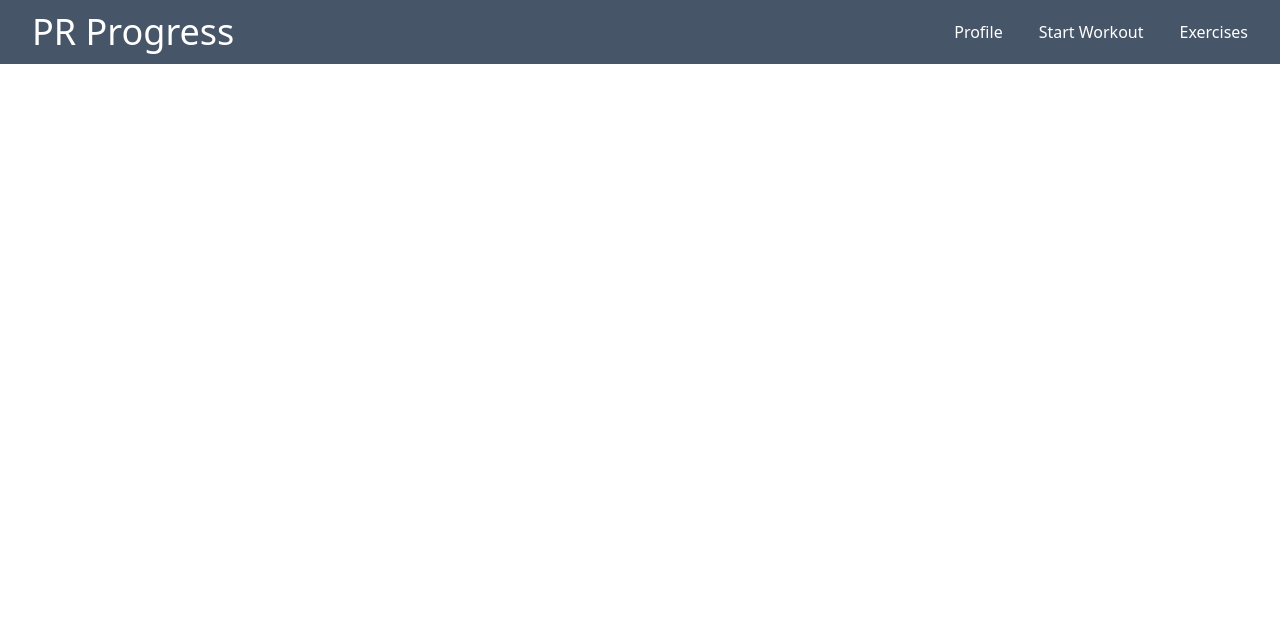
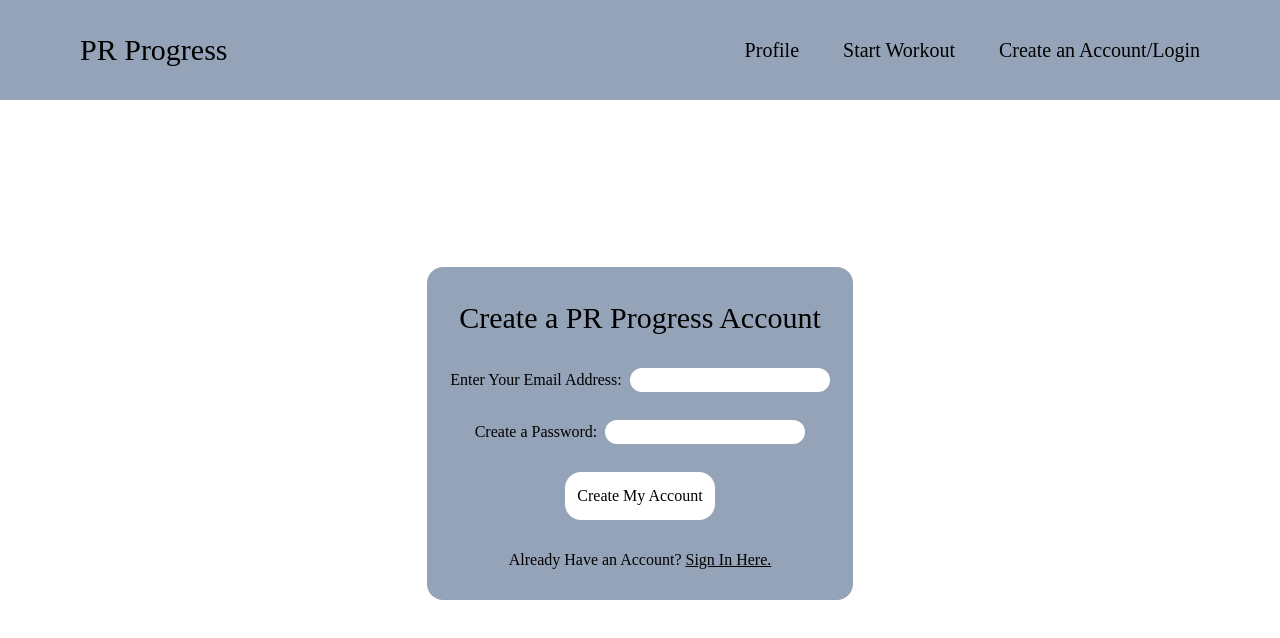
Before and after one commit to pr0digious/PR-Progress, a Next.js app: page /Register in a window 1280 px wide. Before the commit this address had no page. Shown: the top 638 px of the page. Built offline with nearby package versions, Linux system fonts and the light colour scheme.

Commit message:
Removed Exercise and Profile pages. Cleaned up routing by fixing Navbar links and implemented Navbar into _app.js file. Reformatted files in pages folder using white space to look cleaner.

```diff
--- a/package.json
+++ b/package.json
@@ -9,9 +9,14 @@
     "lint": "next lint"
   },
   "dependencies": {
+    "cors": "^2.8.5",
+    "express": "^4.19.2",
+    "mongoose": "^8.2.4",
     "next": "^14.1.4",
+    "nodemon": "^3.1.0",
     "react": "^18.2.0",
     "react-dom": "^18.2.0",
+    "react-icons": "^5.0.1",
     "react-router-dom": "^6.22.3"
   },
   "devDependencies": {
--- a/src/pages/Exercises.js
+++ /dev/null
@@ -1,8 +0,0 @@
-export default function Exercises()
-{
-    return (
-    <main>
-        <h1>Exercises</h1>
-    </main>
-    );
-}
--- /dev/null
+++ b/src/pages/Login.js
@@ -0,0 +1,28 @@
+export default function Login() {
+    return (
+            <main className='h-screen w-full'>
+                    <section className="flex flex-col items-center justify-center h-5/6">
+                            <div className="flex flex-col items-center justify-center h-1/2 w-1/3 bg-slate-400 rounded-2xl space-y-7">
+                                    <h1>
+                                        Sign In
+                                    </h1>
+                                    <div className="flex flex-row space-x-2">
+                                            <label for="f-email">
+                                                    Enter Your Email Address:
+                                            </label>
+                                            <input type="text" name="f-email" className="rounded-2xl text-center"/>
+                                    </div>
+                                    <div className="flex flex-row space-x-2">
+                                            <label for="f-password">
+                                                    Create a Password:
+                                            </label>
+                                            <input type="text" name="f-password" className="rounded-2xl text-center"/>
+                                    </div>
+                                    <button className="bg-white rounded-2xl p-3">
+                                            Sign In
+                                    </button>
+                            </div>
+                    </section>
+            </main>
+    );
+}
--- a/src/pages/Profile.js
+++ /dev/null
@@ -1,8 +0,0 @@
-export default function Profile()
-{
-    return (
-    <main>
-        <h1>Profile</h1>
-    </main>
-    );
-}
--- /dev/null
+++ b/src/pages/Register.js
@@ -0,0 +1,35 @@
+import Link from "next/link";
+
+export default function Register() {
+    return (
+        <main className='h-screen w-full'>
+                <section className="flex flex-col items-center justify-center h-5/6">
+                        <div className="flex flex-col items-center justify-center h-1/2 w-1/3 bg-slate-400 rounded-2xl space-y-7">
+                                <h1>
+                                        Create a PR Progress Account
+                                </h1>
+                                <div className="flex flex-row space-x-2">
+                                        <label for="f-email">
+                                                Enter Your Email Address:
+                                        </label>
+                                        <input type="text" name="f-email" className="rounded-2xl text-center"/>
+                                </div>
+                                <div className="flex flex-row space-x-2">
+                                        <label for="f-password">
+                                                Create a Password:
+                                        </label>
+                                        <input type="text" name="f-password" className="rounded-2xl text-center"/>
+                                </div>
+
+                                <button className="bg-white rounded-2xl p-3">
+                                        Create My Account
+                                </button>
+
+                                <Link href="/Login">
+                                        Already Have an Account? <span className="underline">Sign In Here.</span>
+                                </Link>
+                        </div>
+                </section>
+        </main>
+    );
+}
--- a/src/pages/StartWorkout.js
+++ /dev/null
@@ -1,8 +0,0 @@
-export default function StartWorkout()
-{
-    return (
-    <main>
-        <h1>Start Workout</h1>
-    </main>
-    );
-}
--- a/src/pages/_app.js
+++ b/src/pages/_app.js
@@ -1,42 +1,11 @@
 import "@/styles/globals.css";
-import { useState } from 'react';
-import Navbar from "./components/Navbar"
-import Profile from "./Profile"
-import StartWorkout from "./StartWorkout"
-import Exercises from "./Exercises"
-import Home from "./index"
-
+import Navbar from "./components/Navbar";
 
 export default function App({ Component, pageProps }) {
-	const [currentPage, setCurrentPage] = useState("Home");
-
-	const handlePageChange = (page) => {
-		setCurrentPage(page);
-	};
-
-	switch(currentPage)
-	{
-		case "/":
-			Component = <Home/>
-			break;
-
-		case "/Profile":
-			Component = <Profile/>
-			break;
-
-		case "/StartWorkout":
-			Component = <StartWorkout/>
-			break;
-
-		case "/Exercises":
-			Component = <Exercises/>
-			break;
-	}
-
-	return (
-	<>
-		<Navbar onPageChange={handlePageChange}/>
-		{Component}
-	</>
-	)
+  return (
+          <div>
+              <Navbar/>
+              <Component {...pageProps} />
+          </div>
+  );
 }
--- a/src/pages/components/Navbar.js
+++ b/src/pages/components/Navbar.js
@@ -1,18 +1,28 @@
-import Link from 'next/link'
+import Link from "next/link";
 
 export default function Navbar() {
   return (
-    <nav className="box-border m-0 bg-slate-600 text-white flex justify-between items-center gap-8 px-8 py-10%">
-        <Link href="/" className="text-inherit text-4xl no-underline cursor-pointer">PR Progress</Link>
-        <ul className='list-none px-0 py-5 m-0 flex gap-4 '>
+          <nav className="bg-slate-400 flex items-center justify-between box py-8 px-20">
+              <ul to="/" className="font-medium text-3xl ">
                   <li>
-                    <Link href="./Profile" className="text-inherit no-underline hover:text-slate-400 cursor-pointer ml-5">Profile</Link>
+                      <Link href='/'>PR Progress</Link>
+                  </li>
+              </ul>
+              <ul className="flex list-none p-0 text-xl">
+                  <li>
+                      <Link href="/Profile" className="px-0 ml-5">
+                        Profile
+                      </Link>
                   </li>
                   <li>
-                    <Link href="./StartWorkout" className="text-inherit no-underline hover:text-slate-400 cursor-pointer ml-5">Start Workout</Link>
+                      <Link href="/StartWorkout" className="px-6 py-5 ml-5">
+                        Start Workout
+                      </Link>
                   </li>
                   <li>
-                    <Link href="./Exercises" className="text-inherit no-underline  hover:text-slate-400 cursor-pointer ml-5">Exercises</Link>
+                      <Link href="/Register" className="px-0 ml-5">
+                        Create an Account/Login
+                      </Link>
                   </li>
               </ul>
           </nav>
--- a/src/pages/index.js
+++ b/src/pages/index.js
@@ -1,12 +1,12 @@
-import Navbar from "./components/Navbar"
+import React from "react";
 
-export default function Home()
-{
-	return (
-		<main className='h-screen bg-grey-100 w-full'>
-			<Navbar/>
-			<h1>PR Progress</h1>
-			<p>Track your progress through progressive overload.</p>
-		</main>
-	);
+export default function Home() {
+  return (
+          <main className="h-screen bg-grey-100 w-full">
+                <div className="flex flex-col items-center justify-center border-box h-3/5 w-full space-y-5">
+                      <h1>PR Progress</h1>
+                      <p>Track Progress, Overload Success: Your Fitness Companion.</p>
+                </div>
+          </main>
+  );
 }
--- a/src/styles/globals.css
+++ b/src/styles/globals.css
@@ -2,32 +2,13 @@
 @tailwind components;
 @tailwind utilities;
 
-:root {
-  --foreground-rgb: 0, 0, 0;
-  --background-start-rgb: 214, 219, 220;
-  --background-end-rgb: 255, 255, 255;
+@import url("https://fonts.googleapis.com/css2?family=Montserrat:ital,wght@0,100..900;1,100..900&display=swap");
+
+* {
+  font-family: "Montserrat";
+  box-sizing: border-box;
 }
 
-@media (prefers-color-scheme: dark) {
-  :root {
-    --foreground-rgb: 255, 255, 255;
-    --background-start-rgb: 0, 0, 0;
-    --background-end-rgb: 0, 0, 0;
-  }
+h1 {
+  font-size: 30px;
 }
-
-body {
-  /* color: rgb(var(--foreground-rgb));
-  background: linear-gradient(
-      to bottom,
-      transparent,
-      rgb(var(--background-end-rgb))
-    )
-    rgb(var(--background-start-rgb)); */
-}
-
-@layer utilities {
-  .text-balance {
-    text-wrap: balance;
-  }
-}
```
Also changed, not shown: 1 other file (tests, documents, lock files or other folders). Lines whose indentation alone changed are shown as unchanged.
